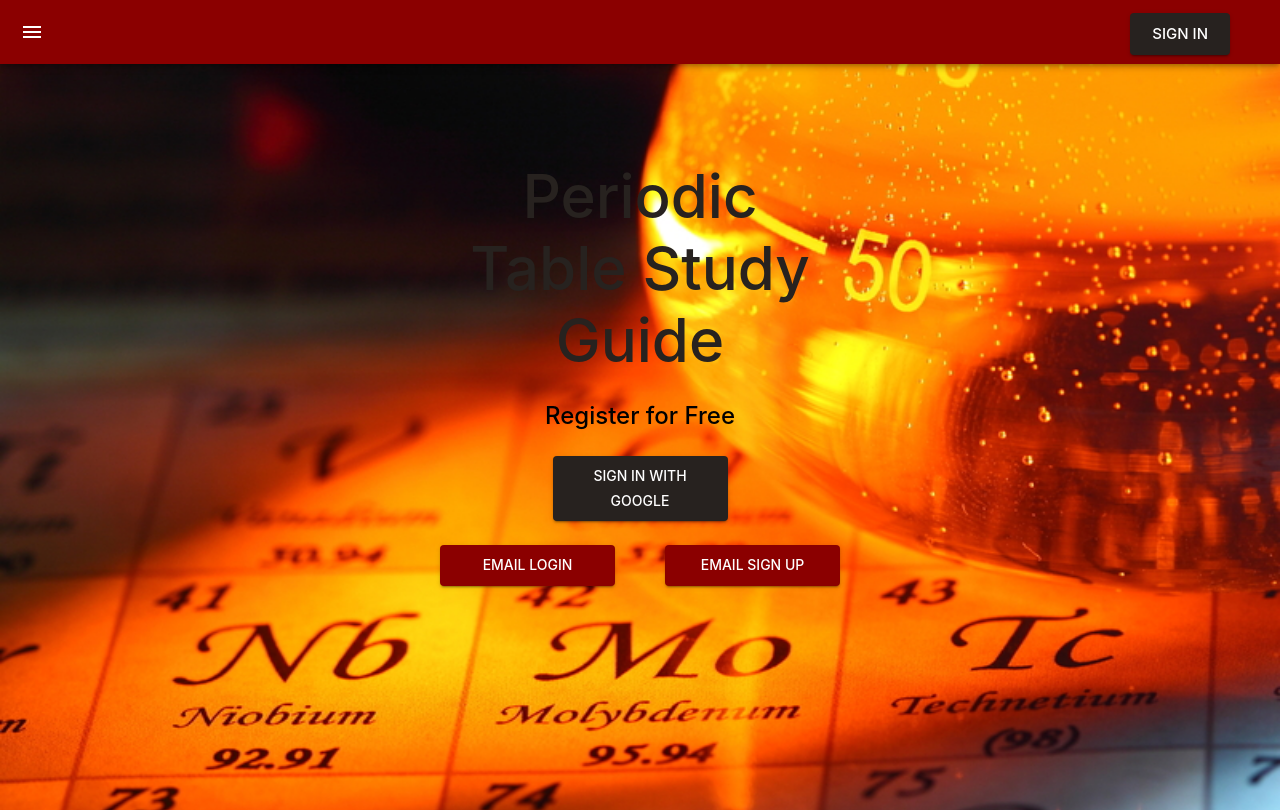
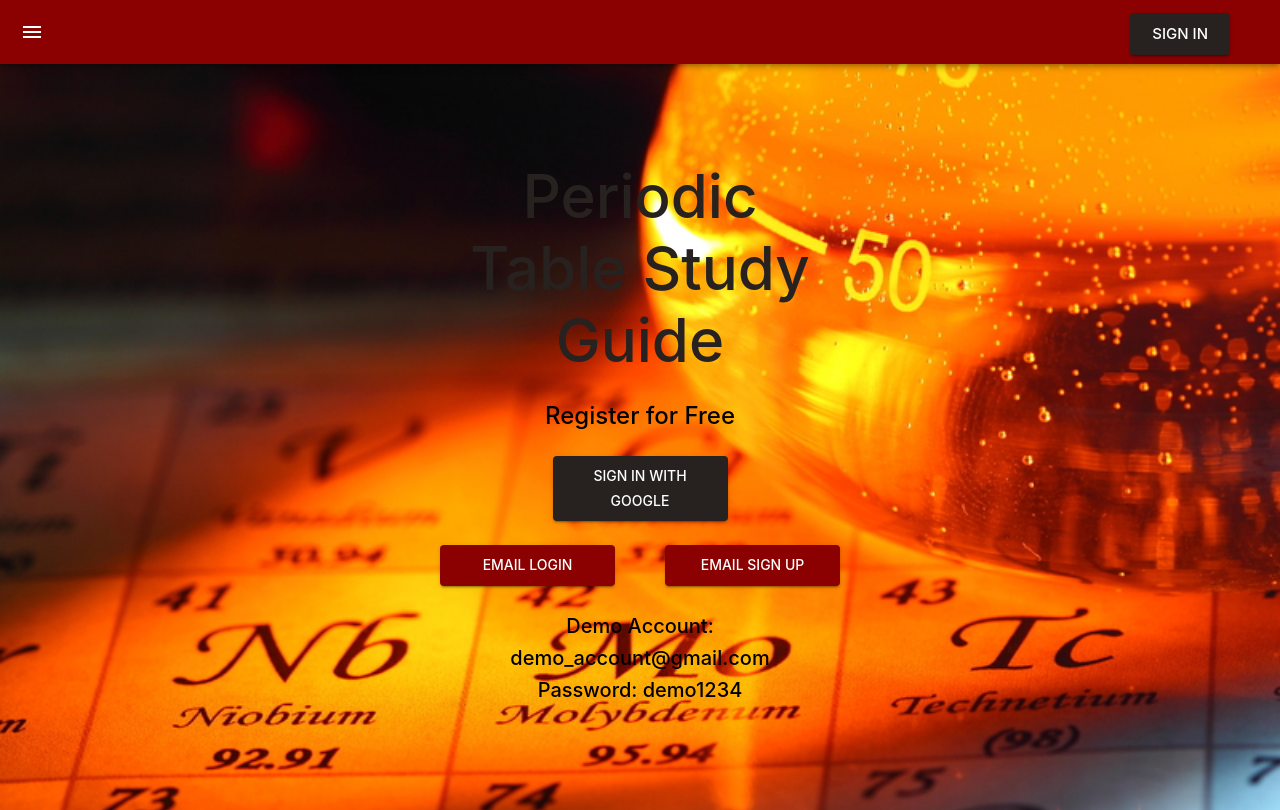
Before and after one commit to 1luckycat/Capstone_Periodic_Table_React_Frontend, a React (Vite) app in the folder periodic_table/: page /auth in a window 1280 px wide. Built offline with nearby package versions, Linux system fonts and the light colour scheme; what reactfire would draw is missing.

Commit message:
added demo account information for people to use if they want to check out this website

```diff
--- a/periodic_table/src/components/Auth/Auth.tsx
+++ b/periodic_table/src/components/Auth/Auth.tsx
@@ -172,6 +172,9 @@ const SignIn = () => {
                     <InputPassword {...register('password')} name='password' placeholder='Enter Password Here' />
                 </Box>
                 <Button type='submit'>Submit</Button>
+                <br />
+                <Typography variant='h6'>Demo Account:  demo_account@gmail.com</Typography>
+                <Typography variant='h6'>Password:  demo1234</Typography>
             </form>
             <Snackbar
                 open = {open}
@@ -294,6 +297,13 @@ export const Auth = (props: Props) => {
                             Email Sign Up
                         </Button>
                     </Stack>
+                    <br />
+                    <Typography variant = 'h6' color='black' fontWeight='500'>
+                        Demo Account:  demo_account@gmail.com
+                    </Typography>
+                    <Typography variant = 'h6' color='black' fontWeight='500'>
+                        Password:  demo1234
+                    </Typography>
                 </Stack>
                 <Dialog open={open} onClose = { () => setOpen(false) }>
                     <DialogContent>
```
